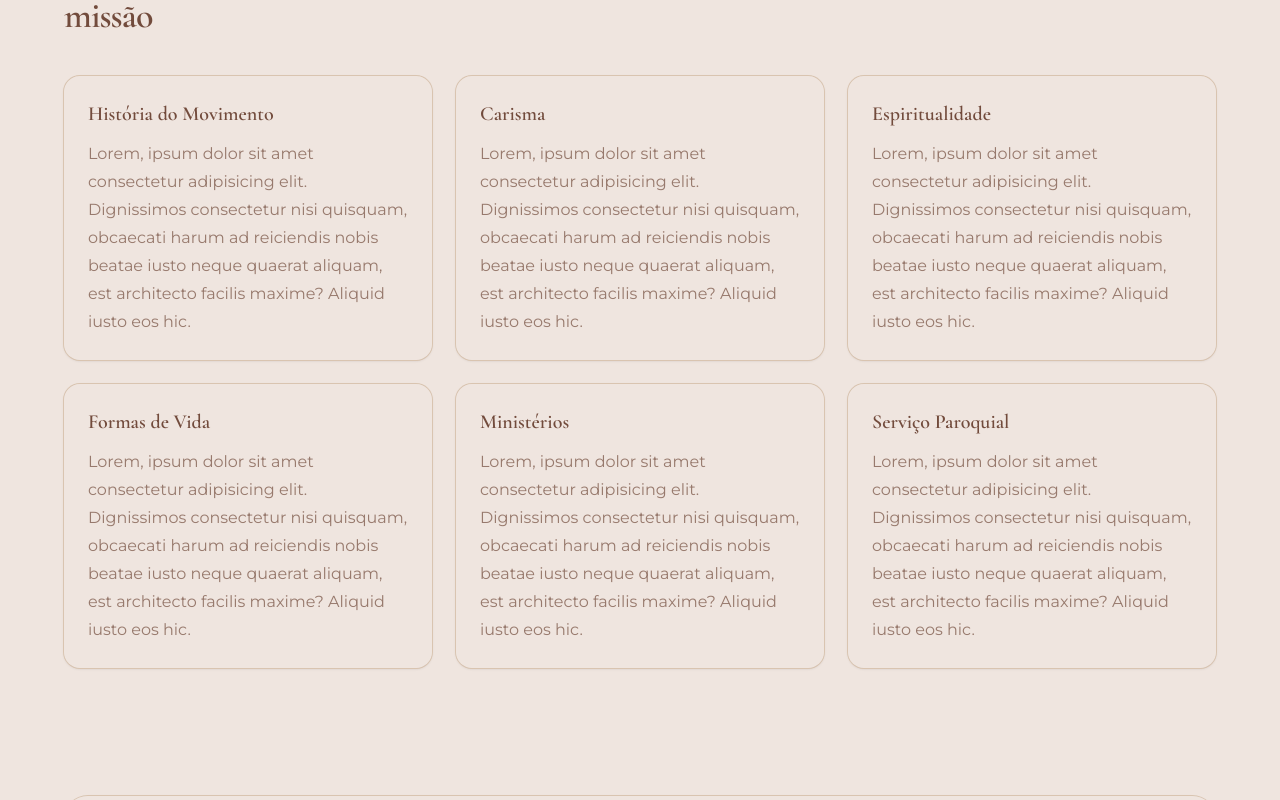
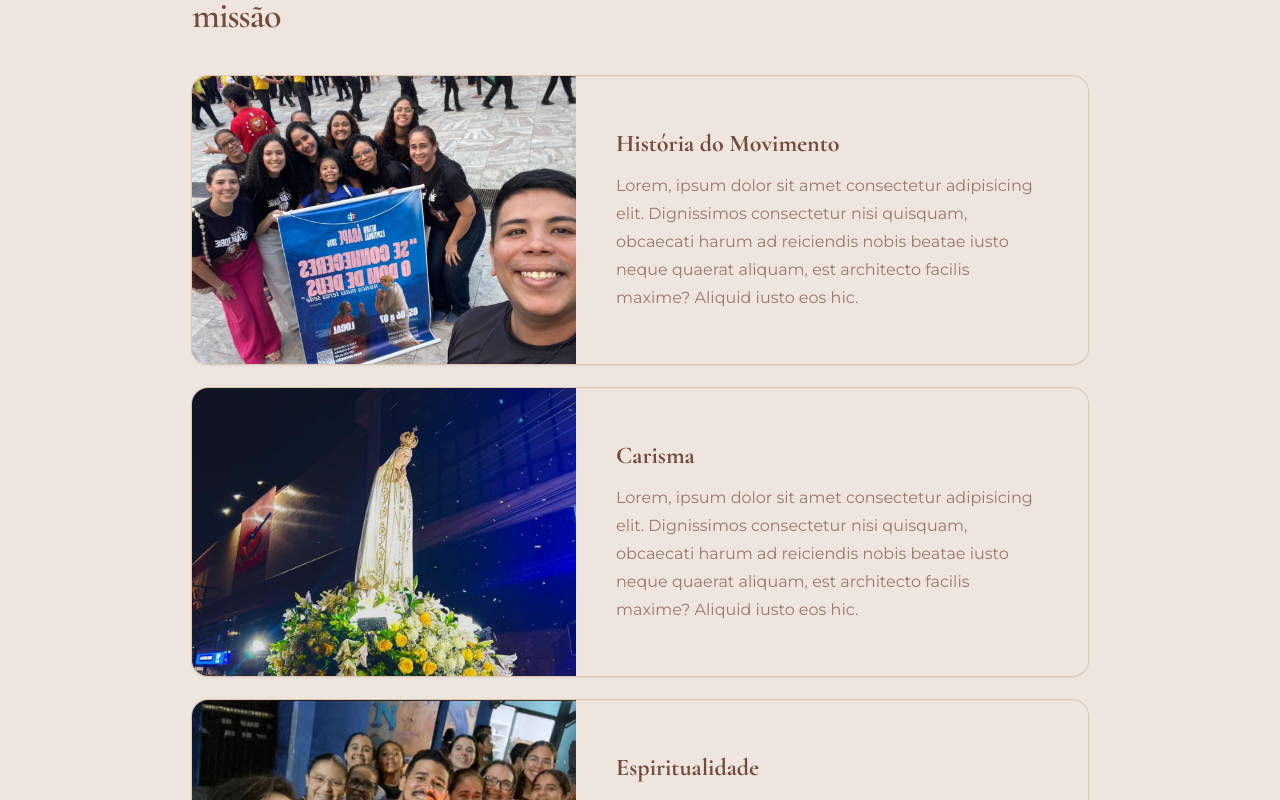
Before and after one commit to luanhmilano/sm-vocacional, a React (Vite) app: page / in a window 1280 px wide. Shown: the part 940-1740 px from the top of the page. Built offline with nearby package versions, Linux system fonts and the light colour scheme.

Commit message:
feat: about component

```diff
--- a/src/components/about/index.tsx
+++ b/src/components/about/index.tsx
@@ -1,43 +1,63 @@
+import img1 from '../../assets/img-carrosel-1.jpeg';
+import img2 from '../../assets/img-carrosel-2.jpeg';
+import img3 from '../../assets/img-carrosel-3.jpeg';
+import { FadeInScroll } from '../utils/wrapper';
+import { AboutCard } from './AboutCard';
+
+const cards = [
+    {
+        image: img1,
+        title: 'História do Movimento',
+        description: 'Lorem, ipsum dolor sit amet consectetur adipisicing elit. Dignissimos consectetur nisi quisquam, obcaecati harum ad reiciendis nobis beatae iusto neque quaerat aliquam, est architecto facilis maxime? Aliquid iusto eos hic.',
+    },
+    {
+        image: img2,
+        title: 'Carisma',
+        description: 'Lorem, ipsum dolor sit amet consectetur adipisicing elit. Dignissimos consectetur nisi quisquam, obcaecati harum ad reiciendis nobis beatae iusto neque quaerat aliquam, est architecto facilis maxime? Aliquid iusto eos hic.',
+    },
+    {
+        image: img3,
+        title: 'Espiritualidade',
+        description: 'Lorem, ipsum dolor sit amet consectetur adipisicing elit. Dignissimos consectetur nisi quisquam, obcaecati harum ad reiciendis nobis beatae iusto neque quaerat aliquam, est architecto facilis maxime? Aliquid iusto eos hic.',
+    },
+    {
+        image: img1,
+        title: 'Formas de Vida',
+        description: 'Lorem, ipsum dolor sit amet consectetur adipisicing elit. Dignissimos consectetur nisi quisquam, obcaecati harum ad reiciendis nobis beatae iusto neque quaerat aliquam, est architecto facilis maxime? Aliquid iusto eos hic.',
+    },
+    {
+        image: img2,
+        title: 'Ministérios',
+        description: 'Lorem, ipsum dolor sit amet consectetur adipisicing elit. Dignissimos consectetur nisi quisquam, obcaecati harum ad reiciendis nobis beatae iusto neque quaerat aliquam, est architecto facilis maxime? Aliquid iusto eos hic.',
+    },
+    {
+        image: img3,
+        title: 'Serviço Paroquial',
+        description: 'Lorem, ipsum dolor sit amet consectetur adipisicing elit. Dignissimos consectetur nisi quisquam, obcaecati harum ad reiciendis nobis beatae iusto neque quaerat aliquam, est architecto facilis maxime? Aliquid iusto eos hic.',
+    },
+];
+
 export default function About() {
     return (
         <section id="about" className="px-4 py-16 sm:px-6 lg:px-8">
-            {/* CARDS, ÍCONES E FOTOS DE ALGUMAS MISSÕES */}
-            <div className="mx-auto max-w-6xl">
-                <div className="max-w-3xl">
-                    <p className="text-sm font-semibold uppercase tracking-[0.25em] text-brand-sienna">Sobre o movimento</p>
-                    <h2 className="mt-3 text-3xl font-semibold tracking-tight sm:text-4xl">Conheça a história, o carisma e a forma de viver essa missão</h2>
-                </div>
+            <div className="mx-auto max-w-4xl">
+                <FadeInScroll>
+                    <div className="max-w-3xl">
+                        <p className="text-sm font-semibold uppercase tracking-[0.25em] text-brand-sienna">Sobre o movimento</p>
+                        <h2 className="mt-3 text-3xl font-semibold tracking-tight sm:text-4xl">Conheça a história, o carisma e a forma de viver essa missão</h2>
+                    </div>
+                </FadeInScroll>
 
-                <div className="mt-10 grid gap-6 sm:grid-cols-2 xl:grid-cols-3">
-                    <article className="rounded-2xl bg-brand-pearl/50 p-6 shadow-sm ring-1 ring-brand-cream">
-                        <h3 className="text-xl font-semibold">História do Movimento</h3>
-                        <p className="mt-3 text-sm leading-7 text-brand-sienna/70 sm:text-base">Lorem, ipsum dolor sit amet consectetur adipisicing elit. Dignissimos consectetur nisi quisquam, obcaecati harum ad reiciendis nobis beatae iusto neque quaerat aliquam, est architecto facilis maxime? Aliquid iusto eos hic.</p>
-                    </article>
-
-                    <article className="rounded-2xl bg-brand-pearl/50 p-6 shadow-sm ring-1 ring-brand-cream">
-                        <h3 className="text-xl font-semibold">Carisma</h3>
-                        <p className="mt-3 text-sm leading-7 text-brand-sienna/70 sm:text-base">Lorem, ipsum dolor sit amet consectetur adipisicing elit. Dignissimos consectetur nisi quisquam, obcaecati harum ad reiciendis nobis beatae iusto neque quaerat aliquam, est architecto facilis maxime? Aliquid iusto eos hic.</p>
-                    </article>
-
-                    <article className="rounded-2xl bg-brand-pearl/50 p-6 shadow-sm ring-1 ring-brand-cream">
-                        <h3 className="text-xl font-semibold">Espiritualidade</h3>
-                        <p className="mt-3 text-sm leading-7 text-brand-sienna/70 sm:text-base">Lorem, ipsum dolor sit amet consectetur adipisicing elit. Dignissimos consectetur nisi quisquam, obcaecati harum ad reiciendis nobis beatae iusto neque quaerat aliquam, est architecto facilis maxime? Aliquid iusto eos hic.</p>
-                    </article>
-
-                    <article className="rounded-2xl bg-brand-pearl/50 p-6 shadow-sm ring-1 ring-brand-cream">
-                        <h3 className="text-xl font-semibold">Formas de Vida</h3>
-                        <p className="mt-3 text-sm leading-7 text-brand-sienna/70 sm:text-base">Lorem, ipsum dolor sit amet consectetur adipisicing elit. Dignissimos consectetur nisi quisquam, obcaecati harum ad reiciendis nobis beatae iusto neque quaerat aliquam, est architecto facilis maxime? Aliquid iusto eos hic.</p>
-                    </article>
-
-                    <article className="rounded-2xl bg-brand-pearl/50 p-6 shadow-sm ring-1 ring-brand-cream">
-                        <h3 className="text-xl font-semibold">Ministérios</h3>
-                        <p className="mt-3 text-sm leading-7 text-brand-sienna/70 sm:text-base">Lorem, ipsum dolor sit amet consectetur adipisicing elit. Dignissimos consectetur nisi quisquam, obcaecati harum ad reiciendis nobis beatae iusto neque quaerat aliquam, est architecto facilis maxime? Aliquid iusto eos hic.</p>
-                    </article>
-
-                    <article className="rounded-2xl bg-brand-pearl/50 p-6 shadow-sm ring-1 ring-brand-cream">
-                        <h3 className="text-xl font-semibold">Serviço Paroquial</h3>
-                        <p className="mt-3 text-sm leading-7 text-brand-sienna/70 sm:text-base">Lorem, ipsum dolor sit amet consectetur adipisicing elit. Dignissimos consectetur nisi quisquam, obcaecati harum ad reiciendis nobis beatae iusto neque quaerat aliquam, est architecto facilis maxime? Aliquid iusto eos hic.</p>
-                    </article>
+                <div className="mt-10 grid gap-6">
+                    {cards.map((card, index) => (
+                        <FadeInScroll key={card.title} delay={index * 0.1}>
+                            <AboutCard
+                                image={card.image}
+                                title={card.title}
+                                description={card.description}
+                            />
+                        </FadeInScroll>
+                    ))}
                 </div>
             </div>
         </section>
```
